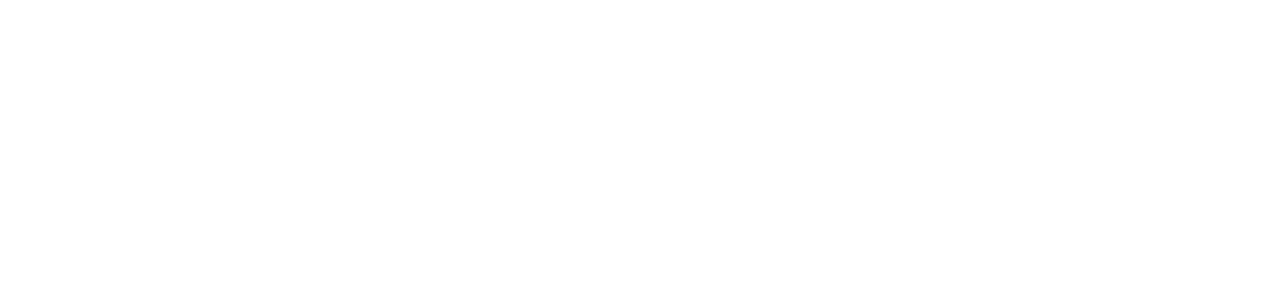
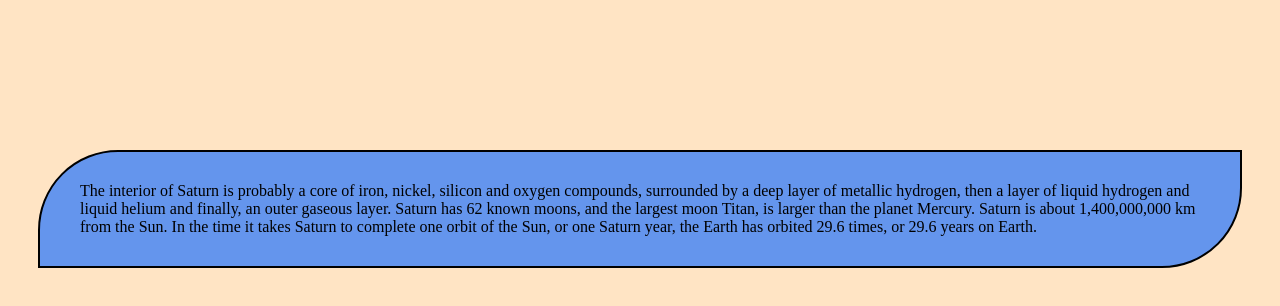
Before and after one commit to madhumitasugandhi/Assignment-14, a plain HTML site: page index.html in a window 1280 px wide. Drawn offline with Linux system fonts and the light colour scheme.

Commit message:
Margin and Padding done

```diff
--- a/index.html
+++ b/index.html
@@ -2,9 +2,26 @@
 <html>
 <head>
     <title>Assignment 14</title>
-
+    <style>
+        body {
+            background-color: bisque;
+        }
+        .text {
+            background-color: cornflowerblue;
+            border-radius: 80px 0px 80px 0px ;
+            border: 2px solid black;
+            margin: 150px 30px;
+            padding: 30px 40px;
+        }
+    </style>
 </head>
 <body>
+    <p class="text">
 
+        The interior of Saturn is probably a core of iron, nickel, silicon and oxygen compounds, surrounded by a deep layer of metallic hydrogen, then a layer of liquid hydrogen and liquid helium and finally, an outer gaseous layer.
+
+        Saturn has 62 known moons, and the largest moon Titan, is larger than the planet Mercury. Saturn is about 1,400,000,000 km from the Sun. In the time it takes Saturn to complete one orbit of the Sun, or one Saturn year, the Earth has orbited 29.6 times, or 29.6 years on Earth.
+
+    </p>
 </body>
 </html>
```
